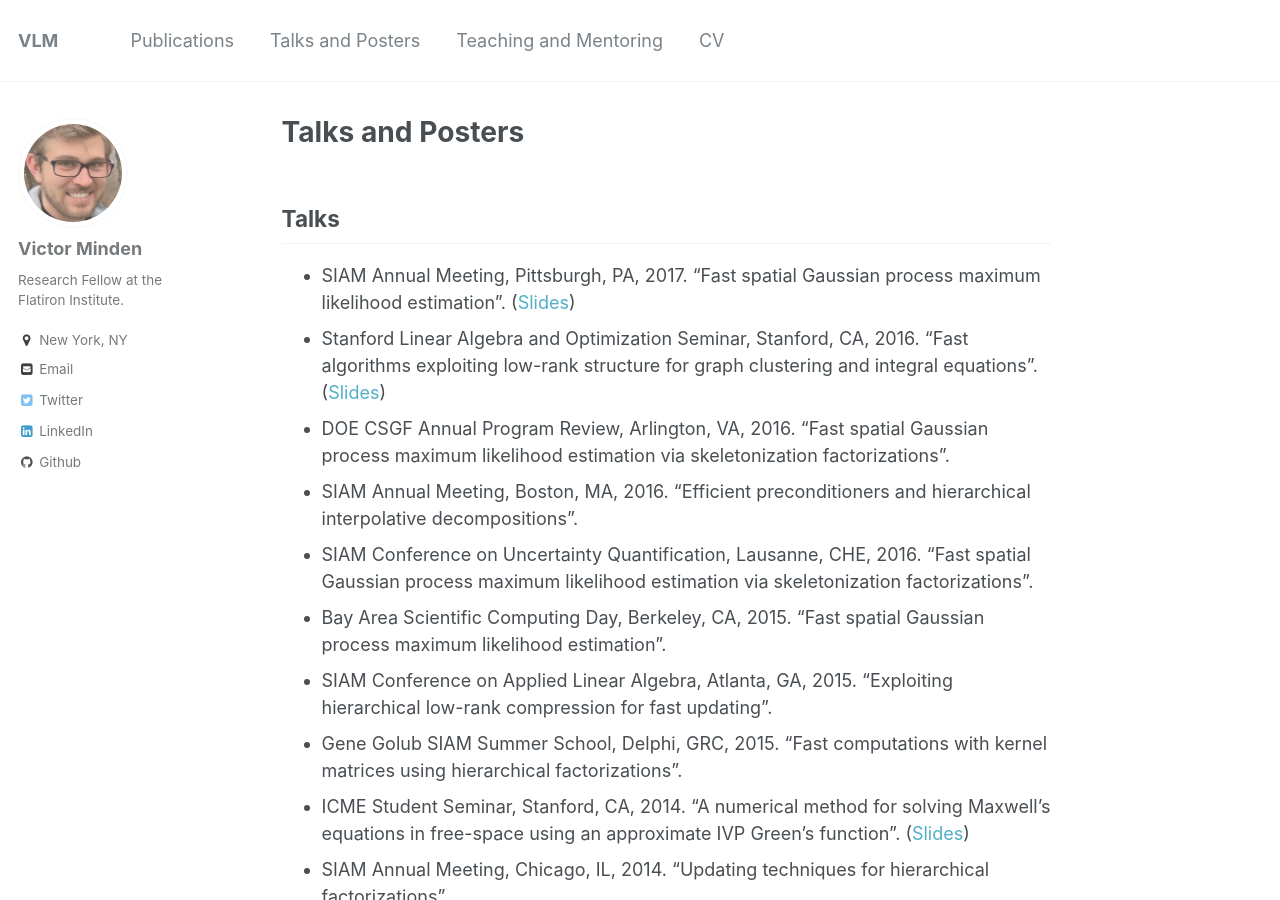
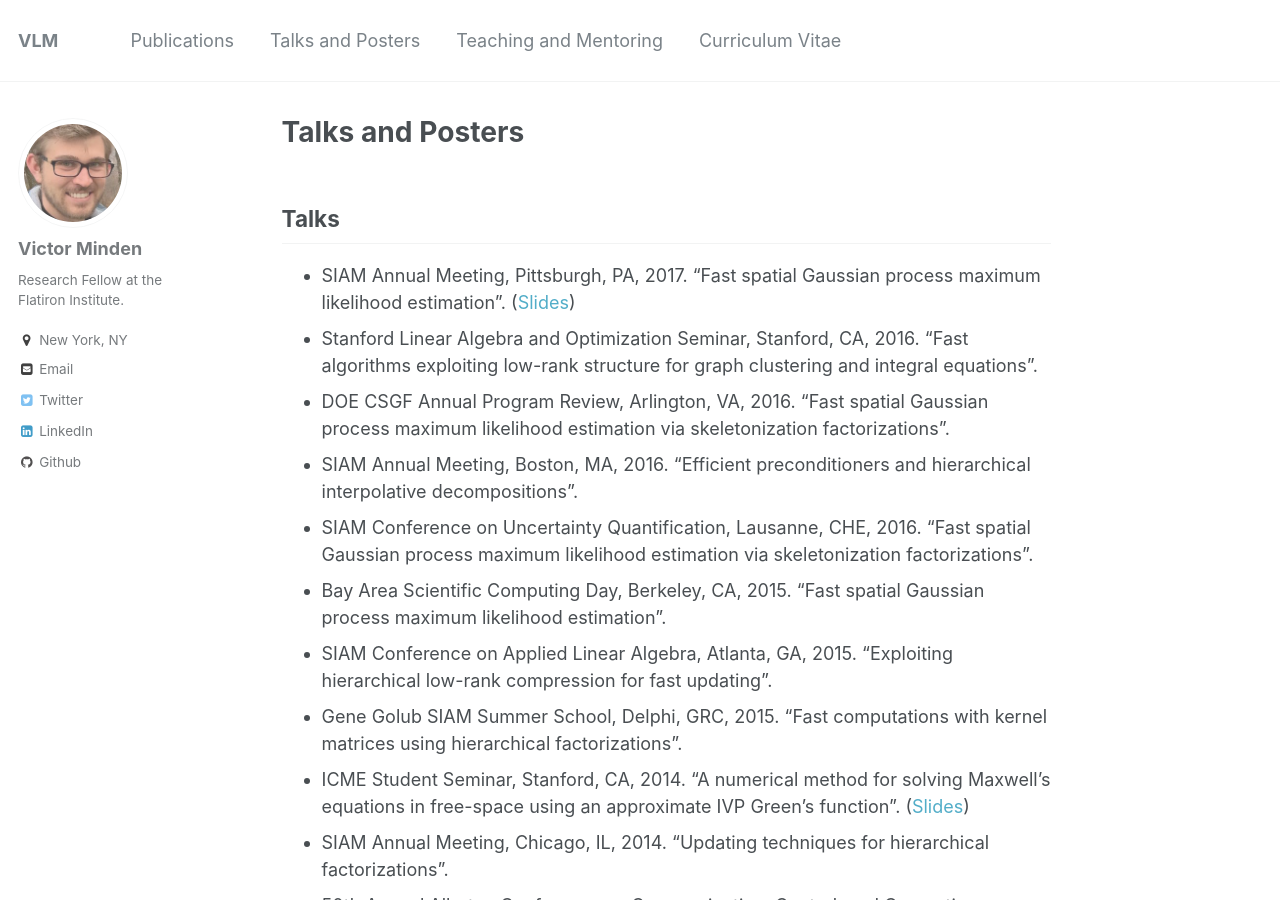
Before and after one commit to victorminden/victorminden.github.io, a Jekyll site: the page built from _pages/talks.md, in a window 1280 px wide and 900 px high. Built offline with Jekyll 4.4.1, drawn with Linux system fonts in a browser that asks for light colours.

Commit message:
remove giant pdf

```diff
--- a/_data/navigation.yml
+++ b/_data/navigation.yml
@@ -9,5 +9,5 @@ main:
   - title: "Teaching and Mentoring"
     url: https://victorminden.github.io/teaching.html
 
-  - title: "CV"
-    url: https://victorminden.github.io/cv.html
+  - title: "Curriculum Vitae"
+    url: https://victorminden.github.io/docs/minden_cv.pdf
--- a/_pages/talks.md
+++ b/_pages/talks.md
@@ -9,7 +9,7 @@ permalink: /talks.html
 
 ## Talks
 - SIAM Annual Meeting, Pittsburgh, PA, 2017. "Fast spatial Gaussian process maximum likelihood estimation". ([Slides](docs/minden_siam_2017.pdf))
-- Stanford Linear Algebra and Optimization Seminar, Stanford, CA, 2016. "Fast algorithms exploiting low-rank structure for graph clustering and integral equations". ([Slides](docs/minden_mix.pdf))
+- Stanford Linear Algebra and Optimization Seminar, Stanford, CA, 2016. "Fast algorithms exploiting low-rank structure for graph clustering and integral equations".
 - DOE CSGF Annual Program Review, Arlington, VA, 2016. "Fast spatial Gaussian process maximum likelihood estimation via skeletonization factorizations".
 - SIAM Annual Meeting, Boston, MA, 2016. "Efficient preconditioners and hierarchical interpolative decompositions".
 - SIAM Conference on Uncertainty Quantification, Lausanne, CHE, 2016. "Fast spatial Gaussian process maximum likelihood estimation via skeletonization factorizations".
```
